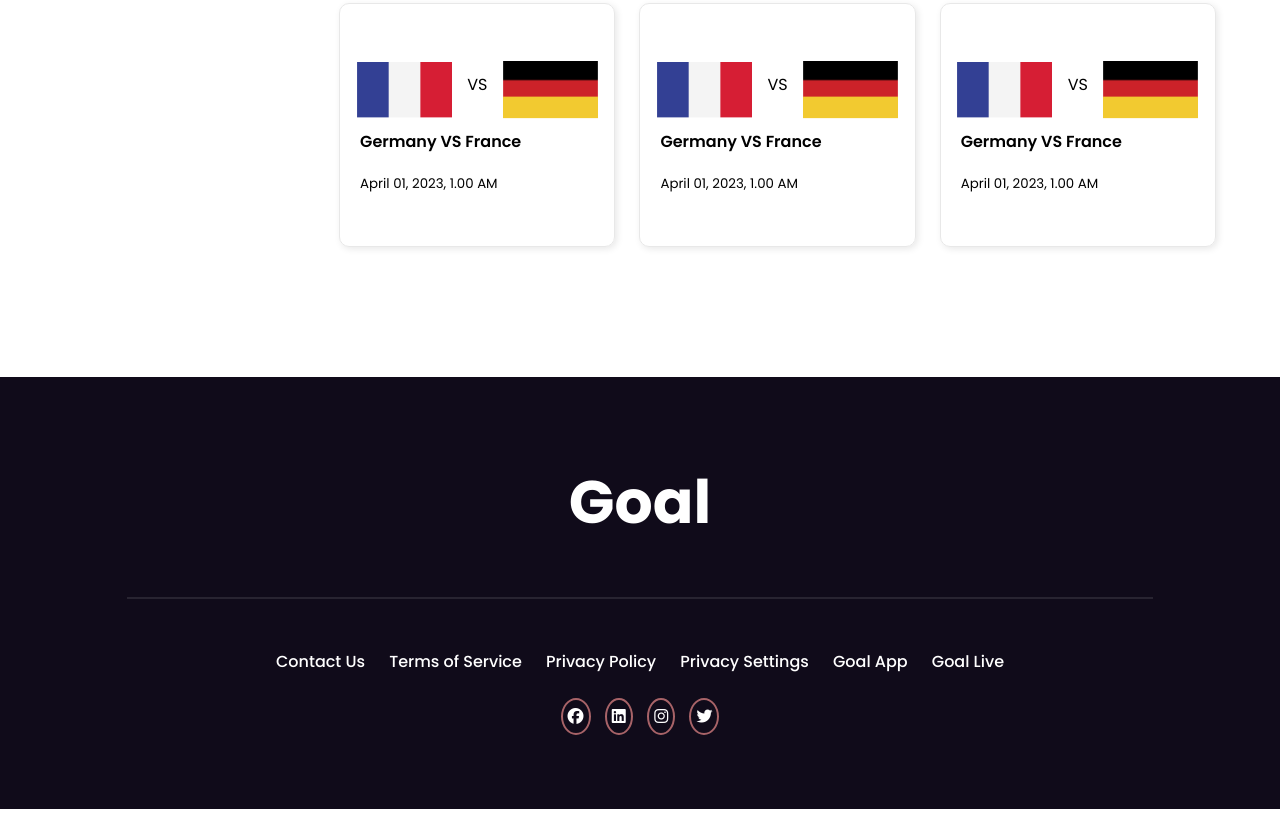
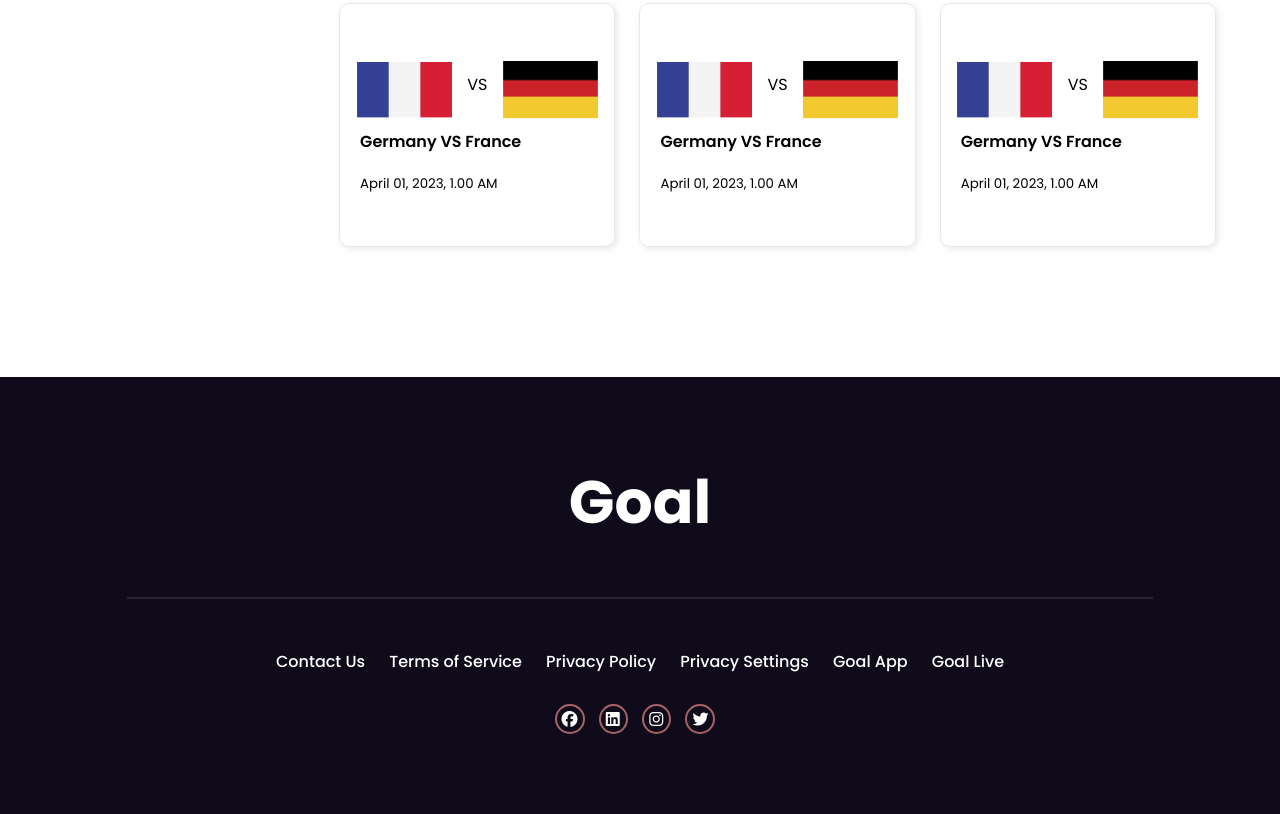
Before and after one commit to sayedsafi2000/Assignment2, a plain HTML site: page upcomming-match.html in a window 1280 px wide. Shown: the part 1359-2173 px from the top of the page. Drawn offline with Linux system fonts and the light colour scheme.

Commit message:
fir push

```diff
--- a/upcomming-match.css
+++ b/upcomming-match.css
@@ -264,7 +264,7 @@ aside a:hover {
 }
 
 
-.social a {
+.social a i {
     min-width: 15px;
     margin-right: 10px;
     border: 2px solid rgba(233, 137, 137, 0.7);
```
